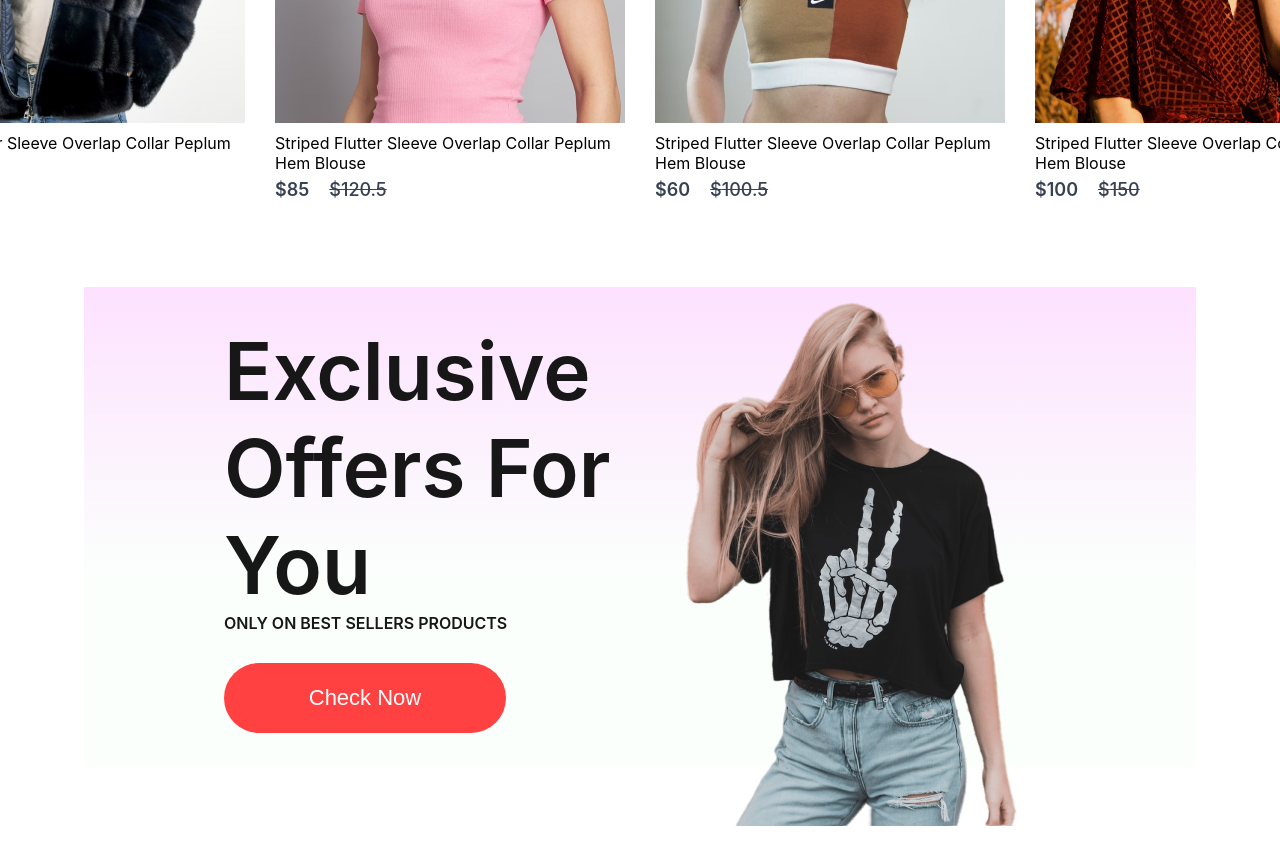
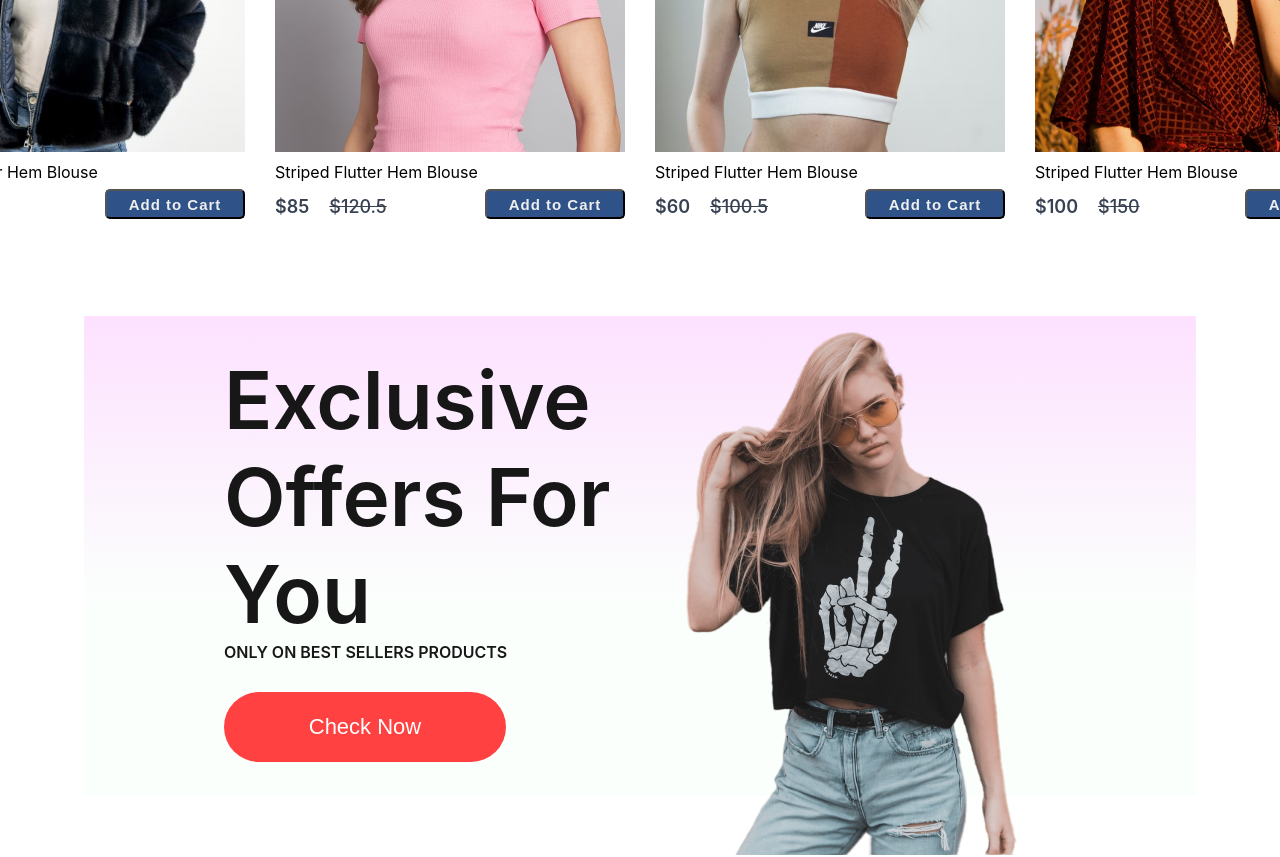
Before and after one commit to Bineshhhhh/e-commerce, a React (Create React App) app: page / in a window 1280 px wide. Shown: the part 1320-2177 px from the top of the page. Built offline with nearby package versions, Linux system fonts and the light colour scheme.

Commit message:
updated the styling

```diff
--- a/src/App.js
+++ b/src/App.js
@@ -3,15 +3,15 @@ import Navbar from './components/Navbar/Navbar';
 import Shop from './pages/Shop';
 import Footer from './components/Footer/Footer';
 import { Route, Routes } from 'react-router-dom';
+import { BrowserRouter } from 'react-router-dom';
 
 function App() {
   return (
-    <div className="App">
-      <Navbar />
-      <Shop />
-      <Footer/>
-
-    </div>
+    <BrowserRouter>
+      <Routes>
+      <Route exact path="/" element={<><Navbar/><Shop/><Footer/></>}/>
+      </Routes>
+    </BrowserRouter>
   );
 }
 
--- a/src/components/Footer/Footer.css
+++ b/src/components/Footer/Footer.css
@@ -10,7 +10,7 @@
     display: flex;
     align-items: center;
     gap: 20px;
-    padding-left: 43%;
+    padding-left: 40%;
 }
 .footer-logo img{
     width: 10%;
@@ -30,22 +30,12 @@
 .footer-links li{
     cursor: pointer;
 }
-.footer-social-icon{
+.footer-social-icons{
     display: flex;
     gap: 20px;
+    flex-direction: row;
 }
-.footer-icons-container{
-    display: flex;
-    padding: 10px;
-    padding-bottom: 6px;
-    background: #fbfbfb;
-    border: 1px solid#ebebeb;
-}
-.footer-icons-container p{
-    margin-left: 50px;
-    margin-top: 7px;
-    font-size: 15px;
-}
+
 .footer-copyright{
     display: flex;
     flex-direction: column;
--- a/src/components/Footer/Footer.jsx
+++ b/src/components/Footer/Footer.jsx
@@ -10,7 +10,7 @@ const Footer = () => {
     <div className='footer'>
       <div className="footer-logo">
         <img src={footer_logo} alt="" />
-        <p>BINESH</p>
+        <p>JUST BUY IT</p>
       </div>
       <ul className='footer-links'>
         <li>Company</li>
@@ -20,15 +20,15 @@ const Footer = () => {
         <li>Contact</li>
       </ul>
       <div className="footer-social-icons">
-        <div className="footer-icons-container">
+
             <a href="https://www.instagram.com/__binesh__/"><img src={instagram_icon}/></a>
-        </div>
-        <div className="footer-icons-container">
+
+
             <a href="https://au.pinterest.com/bineshtricky/"><img src={pinterest_icon}/></a>
-        </div>
-        <div className="footer-icons-container">
+
+
             <a href="https://web.whatsapp.com/"><img src={whatsapp_icon}/></a>
-        </div>
+
       </div>
       <div className="footer-copyright">
         <hr />
--- a/src/components/Items/Item.css
+++ b/src/components/Items/Item.css
@@ -1,5 +1,6 @@
 .item{
     width: 350px;
+
 
 }
 .item p{
@@ -8,6 +9,8 @@
 .item-prices{
     display: flex;
     gap: 20px;
+    margin-top: 14px;
+
 }
 .item-price-new{
     color: #374151;
@@ -20,6 +23,26 @@
     font-weight: 500;
     text-decoration: line-through;
 }
+.item button{
+    float: right;
+  display: block;
+  height: 30px;
+  width: 140px;
+  text-decoration: none;
+  background: #2f5289;
+  color: #eeeeee;
+  font-weight: bold;
+  font-size: 15px;
+  text-align: center;
+  padding: 4px 20px;
+  font-family: Arial, Helvetica, sans-serif;
+  transition: .7s;
+  letter-spacing: 1px;
+  margin-left: 150px;
+  margin-top: -28px;
+  border-radius: 5px;
+  cursor: pointer;
+}
 .item:hover{
     transform: scale(1.05);
     transition: 0.6s;
--- a/src/components/Items/Item.jsx
+++ b/src/components/Items/Item.jsx
@@ -12,9 +12,10 @@ const Item = (props) => {
         </div>
         <div className='item-price-old'>
             ${props.old_price}
-
         </div>
       </div>
+      <button type='button'>Add to Cart</button>
+
     </div>
   )
 }
--- a/src/components/Navbar/Navbar.jsx
+++ b/src/components/Navbar/Navbar.jsx
@@ -12,7 +12,7 @@ const Navbar = () => {
       <div className="navbar">
         <div className="nav-logo">
           <img src={logo} alt="Logo" />
-          <p>BINESH</p>
+          <p>JUST BUY IT</p>
         </div>
         <ul className="nav-menu">
           <li onClick={() => setMenu("shop")} className={menu === "shop" ? "active" : ""}>
--- a/src/components/NewCollections/NewCollections.jsx
+++ b/src/components/NewCollections/NewCollections.jsx
@@ -1,6 +1,6 @@
 import React from 'react'
 import './NewCollections.css'
-import new_collection from '../assets/new_collections'
+import new_collections from '../assets/new_collections'
 import Item from '../Items/Item'
 
 const NewCollections = () => {
@@ -9,7 +9,7 @@ const NewCollections = () => {
       <h1>NEW COLLECTIONS</h1>
       <hr />
       <div className="collections">
-        {new_collection.map((item,i)=>{
+        {new_collections.map((item,i)=>{
             return <Item key={i} id={item.id} name={item.name} image={item.image} new_price={item.new_price} old_price={item.old_price} />
         })}
       </div>
@@ -17,4 +17,4 @@ const NewCollections = () => {
   )
 }
 
-export default NewCollections
+export default NewCollections;
--- a/src/components/assets/data.js
+++ b/src/components/assets/data.js
@@ -6,25 +6,25 @@ import p4_img from './product_4.png'
 let data_product = [
   {
     id:1,
-    name:"Striped Flutter Sleeve Overlap Collar Peplum Hem Blouse",
+    name:"Striped Flutter Hem Blouse",
     image:p1_img,
     new_price:50.00,
     old_price:80.50,
   },
   {id:2,
-    name:"Striped Flutter Sleeve Overlap Collar Peplum Hem Blouse",
+    name:"Striped Flutter Hem Blouse",
     image:p2_img,
     new_price:85.00,
     old_price:120.50,
   },
   {id:3,
-    name:"Striped Flutter Sleeve Overlap Collar Peplum Hem Blouse",
+    name:"Striped Flutter Hem Blouse",
     image:p3_img,
     new_price:60.00,
     old_price:100.50,
   },
   {id:4,
-    name:"Striped Flutter Sleeve Overlap Collar Peplum Hem Blouse",
+    name:"Striped Flutter Hem Blouse",
     image:p4_img,
     new_price:100.00,
     old_price:150.00,
--- a/src/components/assets/new_collections.js
+++ b/src/components/assets/new_collections.js
@@ -10,7 +10,7 @@ import p8_img from "./product_28.png";
 let new_collections = [
   {
     id: 12,
-    name: "Striped Flutter Sleeve Overlap Collar Peplum Hem Blouse",
+    name: "Striped Flutter Hem Blouse",
     image: p1_img,
     new_price: 50.0,
     old_price: 80.5,
@@ -24,35 +24,35 @@ let new_collections = [
   },
   {
     id: 14,
-    name: "Men Green Solid Zippered Full-Zip Slim Fit Bomber Jacket",
+    name: "Men Green Bomber Jacket",
     image: p3_img,
     new_price: 60.0,
     old_price: 100.5,
   },
   {
     id: 8,
-    name: "Striped Flutter Sleeve Overlap Collar Peplum Hem Blouse",
+    name: "Striped Flutter Hem Blouse",
     image: p4_img,
     new_price: 100.0,
     old_price: 150.0,
   },
   {
     id: 15,
-    name: "Men Green Solid Zippered Full-Zip Slim Fit Bomber Jacket",
+    name: "Men Green Bomber Jacket",
     image: p5_img,
     new_price: 50.0,
     old_price: 80.5,
   },
   {
     id: 2,
-    name: "Striped Flutter Sleeve Overlap Collar Peplum Hem Blouse",
+    name: "Striped Flutter Hem Blouse",
     image: p6_img,
     new_price: 85.0,
     old_price: 120.5,
   },
   {
     id: 17,
-    name: "Men Green Solid Zippered Full-Zip Slim Fit Bomber Jacket",
+    name: "Men Green Bomber Jacket",
     image: p7_img,
     new_price: 60.0,
     old_price: 100.5,
```
Also changed, not shown: src/components/assets/all_product.js (+24 -24 lines), src/components/NewCollections/NewCollections.css (line endings or trailing spaces).
